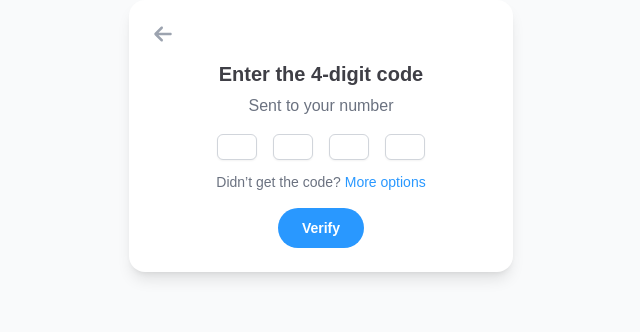
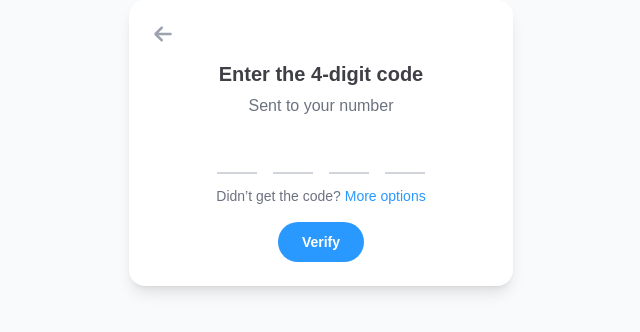
Before and after one commit to ekam-nugen/nugen-connect-team, a Next.js app: page /login/verify in a window 1280 px wide. Shown: the top 332 px of the page, without its empty margins (319-959 px from the left). Built offline with nearby package versions, Linux system fonts and the light colour scheme.

Commit message:
fix/signup page or otp component

```diff
--- a/app/(auth)/signup/page.tsx
+++ b/app/(auth)/signup/page.tsx
@@ -1,5 +1,5 @@
 import React from 'react';
-import SignUp from '@/components/siginPage';
+import SignUp from '@/components/signupPage';
 
 function SignupPage() {
   return (
--- a/base-components/otp/index.tsx
+++ b/base-components/otp/index.tsx
@@ -1,107 +1,104 @@
-'use client';
-
-import * as React from 'react';
+import React, { useRef, useCallback } from 'react';
 
 type OTPProps = {
-  separator: React.ReactNode;
+  separator?: React.ReactNode;
   length: number;
   value: string;
   onChange: React.Dispatch<React.SetStateAction<string>>;
 };
 
-function OTP({ separator, length, value, onChange }: OTPProps) {
-  const inputRefs = React.useRef<HTMLInputElement[]>([]);
+const OTP: React.FC<OTPProps> = ({
+  separator = <span />,
+  length,
+  value,
+  onChange,
+}) => {
+  const inputRefs = useRef<HTMLInputElement[]>([]);
 
-  const focusInput = (index: number) => {
-    inputRefs.current[index]?.focus();
-  };
+  const focusAndSelect = useCallback((index: number) => {
+    const input = inputRefs.current[index];
+    if (input) {
+      input.focus();
+      input.select();
+    }
+  }, []);
 
-  const selectInput = (index: number) => {
-    inputRefs.current[index]?.select();
-  };
+  const updateOtpValue = useCallback(
+    (index: number, newChar: string) => {
+      onChange(prev => {
+        const otpArray = prev.split('');
+        otpArray[index] = newChar;
+        return otpArray.join('');
+      });
+    },
+    [onChange]
+  );
 
-  const handleKeyDown = (
-    e: React.KeyboardEvent<HTMLInputElement>,
-    index: number
-  ) => {
-    switch (e.key) {
+  const handleKeyDown = useCallback(
+    (e: React.KeyboardEvent<HTMLInputElement>, index: number) => {
+      const { key } = e;
+
+      if (
+        [
+          'ArrowLeft',
+          'ArrowRight',
+          'Backspace',
+          'Delete',
+          'ArrowUp',
+          'ArrowDown',
+          ' ',
+        ].includes(key)
+      ) {
+        e.preventDefault();
+      }
+
+      switch (key) {
         case 'ArrowLeft':
-        e.preventDefault();
-        if (index > 0) {
-          focusInput(index - 1);
-          selectInput(index - 1);
-        }
+          if (index > 0) focusAndSelect(index - 1);
           break;
         case 'ArrowRight':
-        e.preventDefault();
-        if (index < length - 1) {
-          focusInput(index + 1);
-          selectInput(index + 1);
-        }
+          if (index < length - 1) focusAndSelect(index + 1);
           break;
+        case 'Backspace':
         case 'Delete':
-      case 'Backspace':
-        e.preventDefault();
-        onChange(prev => {
-          const otpArray = prev.split('');
-          otpArray[index] = '';
-          return otpArray.join('');
-        });
-        if (e.key === 'Backspace' && index > 0) {
-          focusInput(index - 1);
-          selectInput(index - 1);
-        }
-        break;
-      case 'ArrowUp':
-      case 'ArrowDown':
-      case ' ':
-        e.preventDefault();
-        break;
-      default:
+          updateOtpValue(index, '');
+          if (key === 'Backspace' && index > 0) focusAndSelect(index - 1);
           break;
       }
-  };
+    },
+    [focusAndSelect, length, updateOtpValue]
+  );
 
-  const handleChange = (
-    e: React.ChangeEvent<HTMLInputElement>,
-    index: number
-  ) => {
-    const currentValue = e.target.value;
-    const lastChar = currentValue[currentValue.length - 1];
+  const handleChange = useCallback(
+    (e: React.ChangeEvent<HTMLInputElement>, index: number) => {
+      const newValue = e.target.value.replace(/\D/g, '').slice(-1); // Keep only last digit
+      updateOtpValue(index, newValue);
+
+      if (newValue && index < length - 1) {
+        focusAndSelect(index + 1);
+      }
+    },
+    [focusAndSelect, length, updateOtpValue]
+  );
+
+  const handlePaste = useCallback(
+    (e: React.ClipboardEvent<HTMLInputElement>, index: number) => {
+      e.preventDefault();
+      const pasted = e.clipboardData
+        .getData('text')
+        .replace(/\D/g, '')
+        .slice(0, length - index);
 
       onChange(prev => {
         const otpArray = prev.split('');
-      otpArray[index] = lastChar || '';
-      return otpArray.join('');
-    });
-
-    if (currentValue && index < length - 1) {
-      focusInput(index + 1);
-    }
-  };
-
-  const handleClick = (
-    e: React.MouseEvent<HTMLInputElement>,
-    index: number
-  ) => {
-    selectInput(index);
-  };
-
-  const handlePaste = (
-    e: React.ClipboardEvent<HTMLInputElement>,
-    index: number
-  ) => {
-    e.preventDefault();
-    const pastedData = e.clipboardData.getData('text/plain').slice(0, length);
-
-    onChange(prev => {
-      const otpArray = prev.split('');
-      for (let i = index; i < length; i++) {
-        otpArray[i] = pastedData[i - index] || '';
+        for (let i = 0; i < pasted.length && index + i < length; i++) {
+          otpArray[index + i] = pasted[i];
         }
         return otpArray.join('');
       });
-  };
+    },
+    [length, onChange]
+  );
 
   return (
     <div className="flex items-center gap-2">
@@ -111,14 +108,14 @@ function OTP({ separator, length, value, onChange }: OTPProps) {
             type="text"
             inputMode="numeric"
             maxLength={2}
-            className="w-10 text-center text-base font-medium border border-gray-300 rounded-md shadow-sm focus:outline-none focus:ring-2 focus:ring-blue-400 focus:border-blue-500 transition-all"
+            className="w-10 h-10 text-center text-base font-medium border-b-2 border-gray-300 focus:outline-none"
             ref={el => {
               inputRefs.current[idx] = el!;
             }}
             value={value[idx] || ''}
             onKeyDown={e => handleKeyDown(e, idx)}
             onChange={e => handleChange(e, idx)}
-            onClick={e => handleClick(e, idx)}
+            onClick={() => focusAndSelect(idx)}
             onPaste={e => handlePaste(e, idx)}
             aria-label={`Digit ${idx + 1} of OTP`}
           />
@@ -127,6 +124,6 @@ function OTP({ separator, length, value, onChange }: OTPProps) {
       ))}
     </div>
   );
-}
+};
 
 export default OTP;
--- a/components/siginPage/index.tsx
+++ b/components/signupPage/index.tsx
@@ -3,7 +3,7 @@ import React, { useState } from 'react';
 import Image from 'next/image';
 import Link from 'next/link';
 import { useRouter } from 'next/navigation';
-import phoneMock from '@/images/2187-Sign-up-form_image-update_employee-app-360-funnel_313x534px-3.webp';
+import phoneMock from '../../public/images/2187-Sign-up-form_image-update_employee-app-360-funnel_313x534px-3.webp';
 import { Input } from '@/base-components/input';
 import { Button } from '@/base-components/button';
 import SelectBox from '@/base-components/selectbox';
```
Also changed, not shown: public/images/2187-Sign-up-form_image-update_employee-app-360-funnel_313x534px-3.webp (renamed from images/2187-Sign-up-form_image-update_employee-app-360-funnel_313x534px-3.webp). Lines whose indentation alone changed are shown as unchanged.
